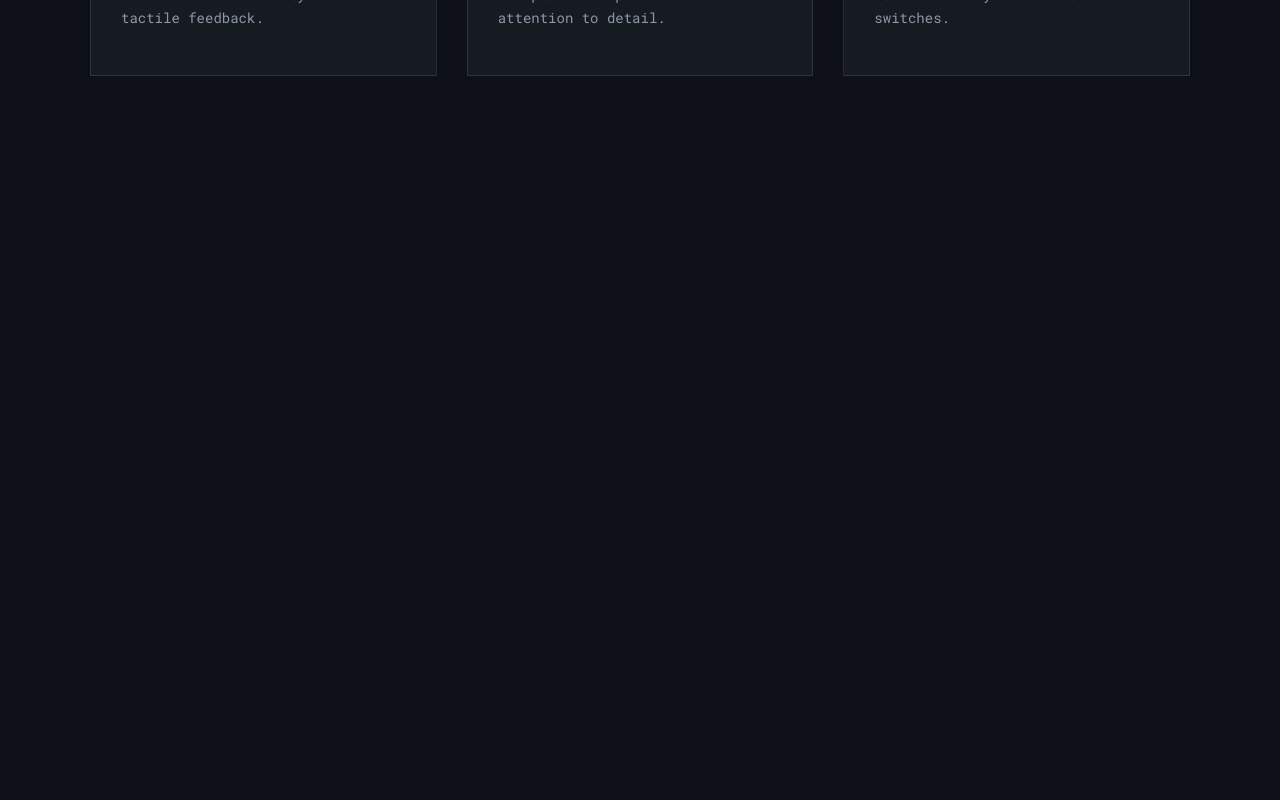
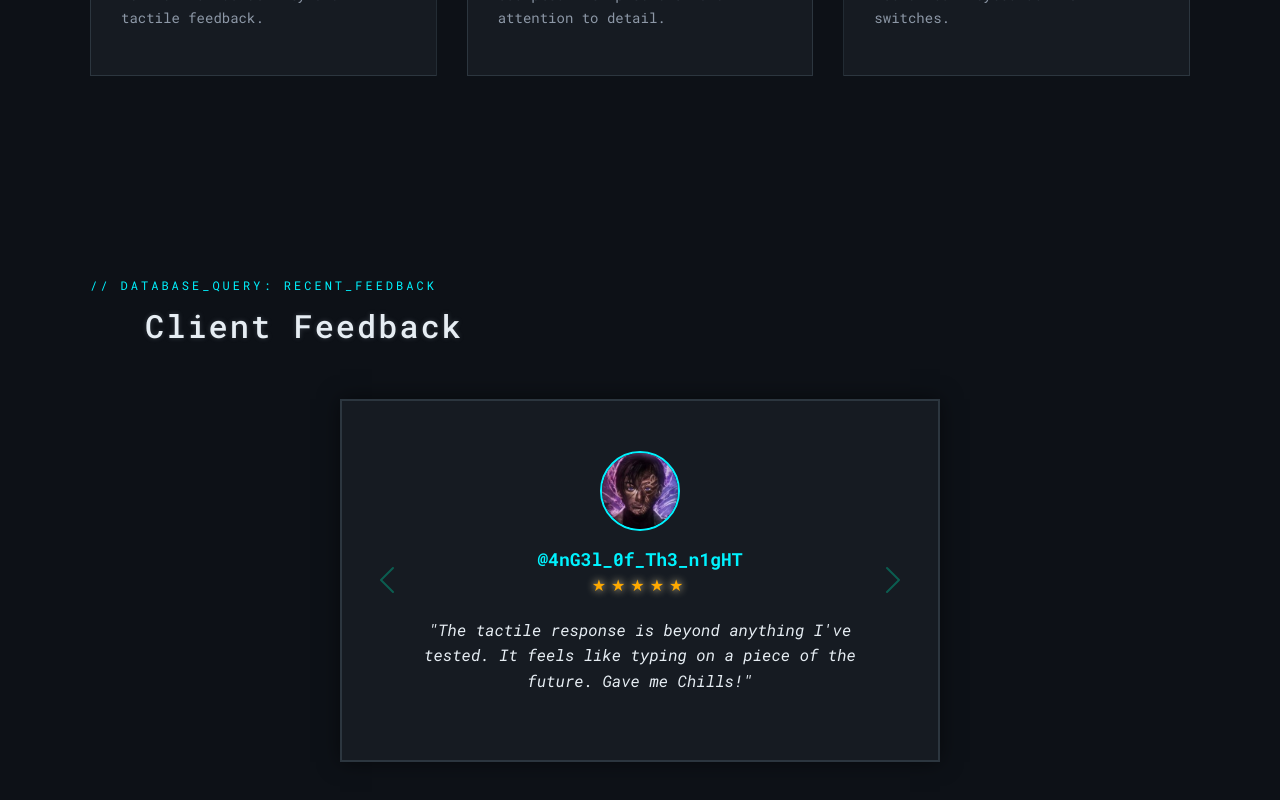
Before and after one commit to rafaelramunieh/ProjectCapacity, a React (Vite) app: page / in a window 1280 px wide. Shown: the part 2213-3013 px from the top of the page. Before the commit the page ends 2389 px from the top, so only its background shows below. Built offline with nearby package versions, Linux system fonts and the light colour scheme.

Commit message:
feat(testimonials): featuring testimonial section

```diff
--- a/src/App.jsx
+++ b/src/App.jsx
@@ -5,6 +5,7 @@ import Hero from "./components/Hero";
 import About from "./components/About";
 import HowToOrder from "./components/HowToOrder";
 import Benefits from "./components/Benefits";
+import Testimonials from "./components/Testimonials";
 
 function App() {
   return (
@@ -14,6 +15,7 @@ function App() {
       <About />
       <HowToOrder />
       <Benefits />
+      <Testimonials />
     </>
   );
 }
--- /dev/null
+++ b/src/components/TestimonialCard.css
@@ -0,0 +1,36 @@
+.testimonial-card {
+  padding: 50px 70px;
+  text-align: center;
+  display: flex;
+  flex-direction: column;
+  align-items: center;
+}
+
+.user-photo {
+  width: 80px;
+  height: 80px;
+  border-radius: 50%;
+  border: 2px solid #00f3ff;
+  margin-bottom: 15px;
+  object-fit: cover;
+}
+
+.user-name {
+  display: block;
+  color: #00f3ff;
+  font-weight: bold;
+  font-size: 18px;
+}
+
+.user-rating {
+  color: #ffaa00;
+  letter-spacing: 5px;
+  text-shadow: 0 0 8px #efe1b1;
+}
+
+.user-comment {
+  margin-top: 20px;
+  font-style: italic;
+  line-height: 1.6;
+  color: #e6edf3;
+}
--- /dev/null
+++ b/src/components/TestimonialCard.jsx
@@ -0,0 +1,16 @@
+import "./TestimonialCard.css";
+
+const TestimonialCard = ({ avatar, name, rating, comment }) => {
+  return (
+    <div className="testimonial-card">
+      <img src={avatar} alt={name} className="user-photo" />
+      <div className="user-info">
+        <span className="user-name">{name}</span>
+        <span className="user-rating">{rating}</span>
+      </div>
+      <p className="user-comment">"{comment}"</p>
+    </div>
+  );
+};
+
+export default TestimonialCard;
--- /dev/null
+++ b/src/components/Testimonials.css
@@ -0,0 +1,66 @@
+.testimonials-section {
+  padding: 100px 25px;
+  background-color: #0d1117;
+  display: flex;
+  justify-content: center;
+}
+
+.testimonials-container {
+  max-width: 1100px;
+  width: 100%;
+}
+
+.testimonials-title {
+  text-align: left;
+  margin-bottom: 50px;
+  color: #e6edf3;
+}
+
+#testimonial-carousel {
+  position: relative;
+  max-width: 600px;
+  margin: 0 auto;
+  overflow: hidden;
+  border: 2px solid #2c363f;
+  background: #161b22;
+  box-shadow: 0 0 20px rgba(0, 0, 0, 0.5);
+}
+
+.nav-btn {
+  position: absolute;
+  top: 50%;
+  transform: translateY(-50%);
+  background: rgba(0, 243, 255, 0.1);
+  border: 1px solid #00f3ff;
+  color: #00f3ff;
+  padding: 10px;
+  cursor: pointer;
+  z-index: 10;
+  font-family: "Michroma", sans-serif;
+}
+
+.nav-btn:hover {
+  background: #00f3ff;
+  color: #0d1117;
+}
+
+.prev {
+  left: 10px;
+}
+.next {
+  right: 10px;
+}
+
+.carousel-control-prev-icon,
+.carousel-control-next-icon {
+  filter: invert(66%) sepia(90%) saturate(3000%) hue-rotate(150deg)
+    brightness(100%) contrast(100%);
+  position: absolute;
+  top: 50%;
+  transform: translateY(-50%);
+  color: #00f3ff;
+  padding: 10px;
+  cursor: pointer;
+  z-index: 10;
+  font-family: "Michroma", sans-serif;
+}
--- /dev/null
+++ b/src/components/Testimonials.jsx
@@ -0,0 +1,65 @@
+import TestimonialCard from "./TestimonialCard";
+import "./Testimonials.css";
+
+const Testimonials = () => {
+  return (
+    <section className="testimonials-section" id="testimonials">
+      <div className="testimonials-container">
+        <span className="section-tag">// DATABASE_QUERY: RECENT_FEEDBACK</span>
+        <h2 className="testimonials-title">Client Feedback</h2>
+
+        <div
+          id="testimonial-carousel"
+          className="carousel slide"
+          data-bs-ride="carousel"
+          data-bs-pause="hover"
+        >
+          <div className="carousel-inner">
+            <div className="carousel-item active" data-bs-interval="4000">
+              <TestimonialCard
+                avatar="/kaiser.jpeg"
+                name="@4nG3l_0f_Th3_n1gHT"
+                rating="★★★★★"
+                comment="The tactile response is beyond anything I've tested. It feels like typing on a piece of the future. Gave me Chills!"
+              />
+            </div>
+
+            <div className="carousel-item" data-bs-interval="4000">
+              <TestimonialCard
+                avatar="/samuel.jpeg"
+                name="@d4yl1ght_d3m0n"
+                rating="★★★★☆"
+                comment="Build quality is industrial-grade. Finally, a keycap that matches my brutalist setup."
+              />
+            </div>
+          </div>
+
+          <button
+            className="carousel-control-prev"
+            type="button"
+            data-bs-target="#testimonial-carousel"
+            data-bs-slide="prev"
+          >
+            <span
+              className="carousel-control-prev-icon"
+              aria-hidden="true"
+            ></span>
+          </button>
+          <button
+            className="carousel-control-next"
+            type="button"
+            data-bs-target="#testimonial-carousel"
+            data-bs-slide="next"
+          >
+            <span
+              className="carousel-control-next-icon"
+              aria-hidden="true"
+            ></span>
+          </button>
+        </div>
+      </div>
+    </section>
+  );
+};
+
+export default Testimonials;
```
Also changed, not shown: public/kaiser.jpeg (added), public/samuel.jpeg (added).
